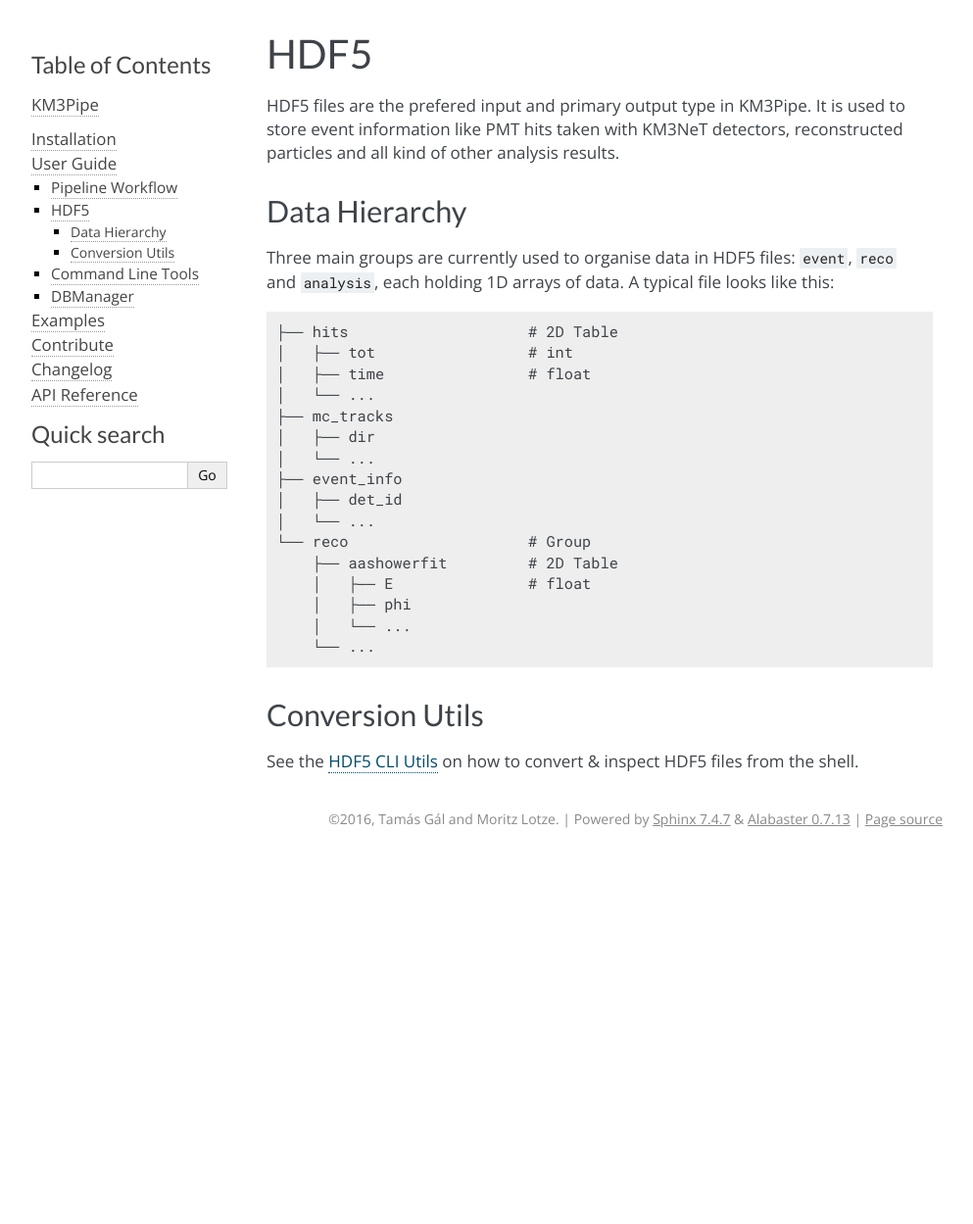
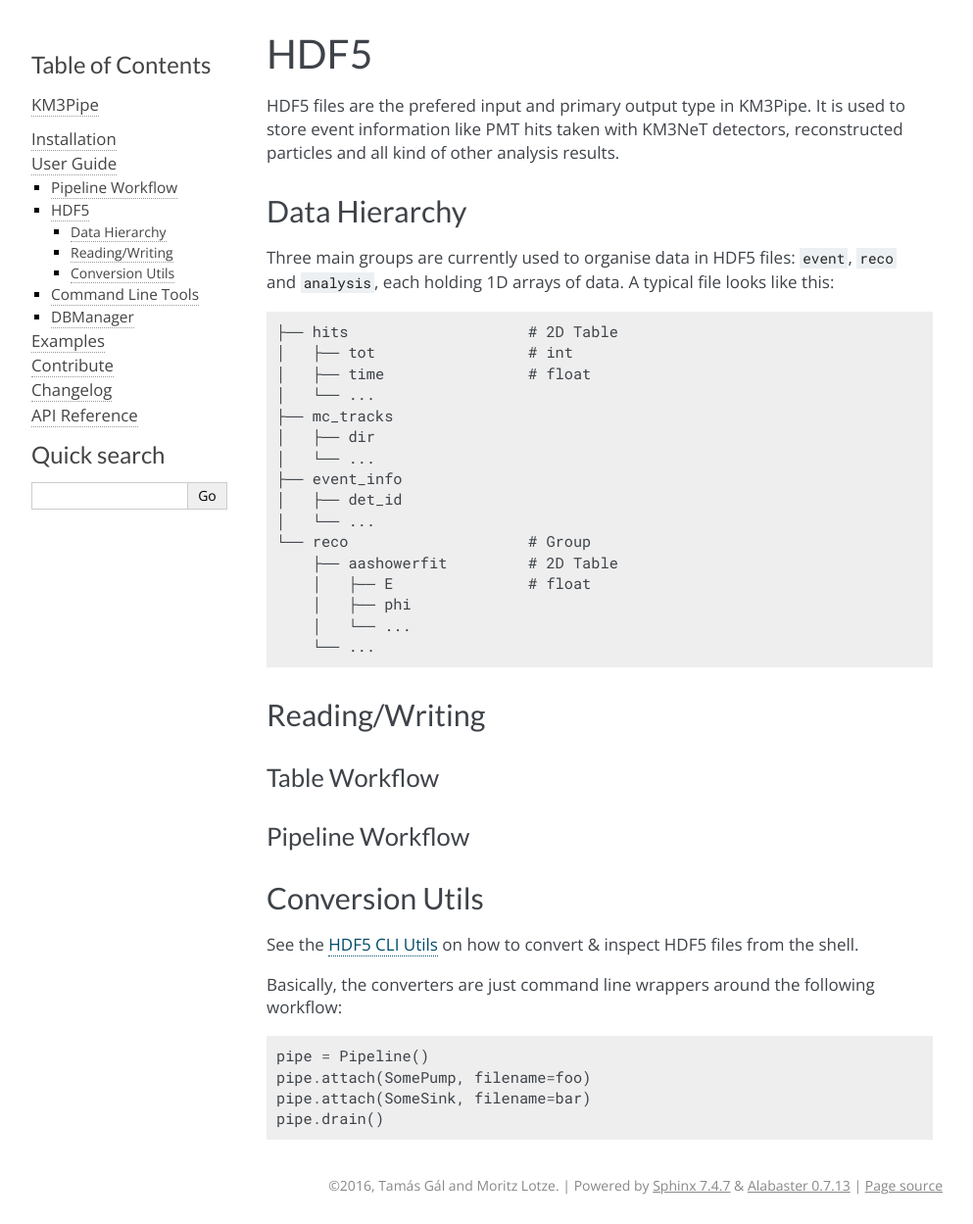
Before and after one commit to tamasgal/km3pipe, a Sphinx documentation site: the page built from docs/hdf5.rst, in a window 1280 px wide. Shown: the whole page at 98% size, without its empty margins (148-1141 px from the left). Built offline with Sphinx 7.4.7, drawn with Linux system fonts in a browser that asks for light colours; formulas are drawn with MathJax 3; pages that are not in the unit, such as notebooks, are missing from menus; the version number could not be read and is left out; before the commit the page ends 900 px from its top, so only the background shows below that.

Commit message:
make basic hdf5 doc structure

```diff
--- a/docs/hdf5.rst
+++ b/docs/hdf5.rst
@@ -29,7 +29,26 @@
         │   └── ...
         └── ...
 
+
+Reading/Writing
+---------------
+
+Table Workflow
+~~~~~~~~~~~~~~
+
+Pipeline Workflow
+~~~~~~~~~~~~~~~~~
+
+
 Conversion Utils
 ----------------
 
 See the :ref:`h5cli` on how to convert & inspect HDF5 files from the shell.
+
+Basically, the converters are just command line wrappers around the
+following workflow::
+
+    pipe = Pipeline()
+    pipe.attach(SomePump, filename=foo)
+    pipe.attach(SomeSink, filename=bar)
+    pipe.drain()
```
